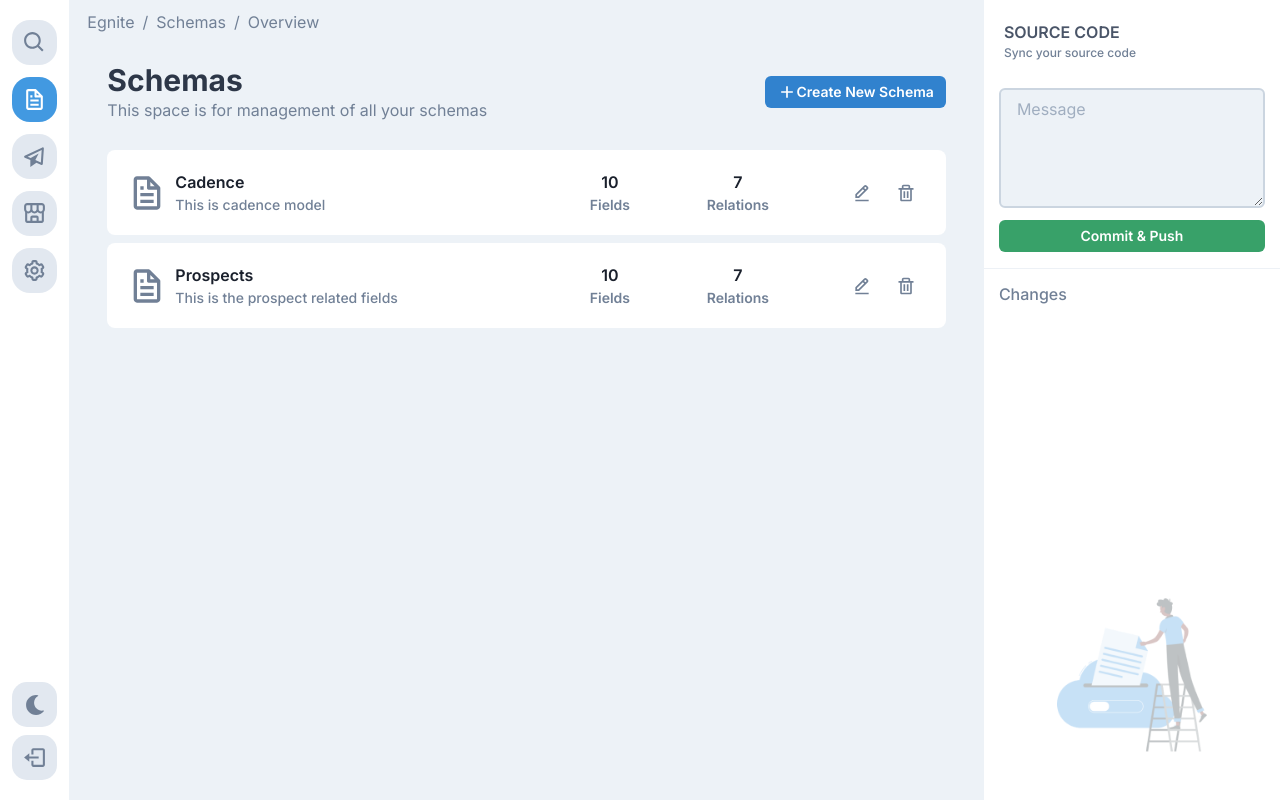
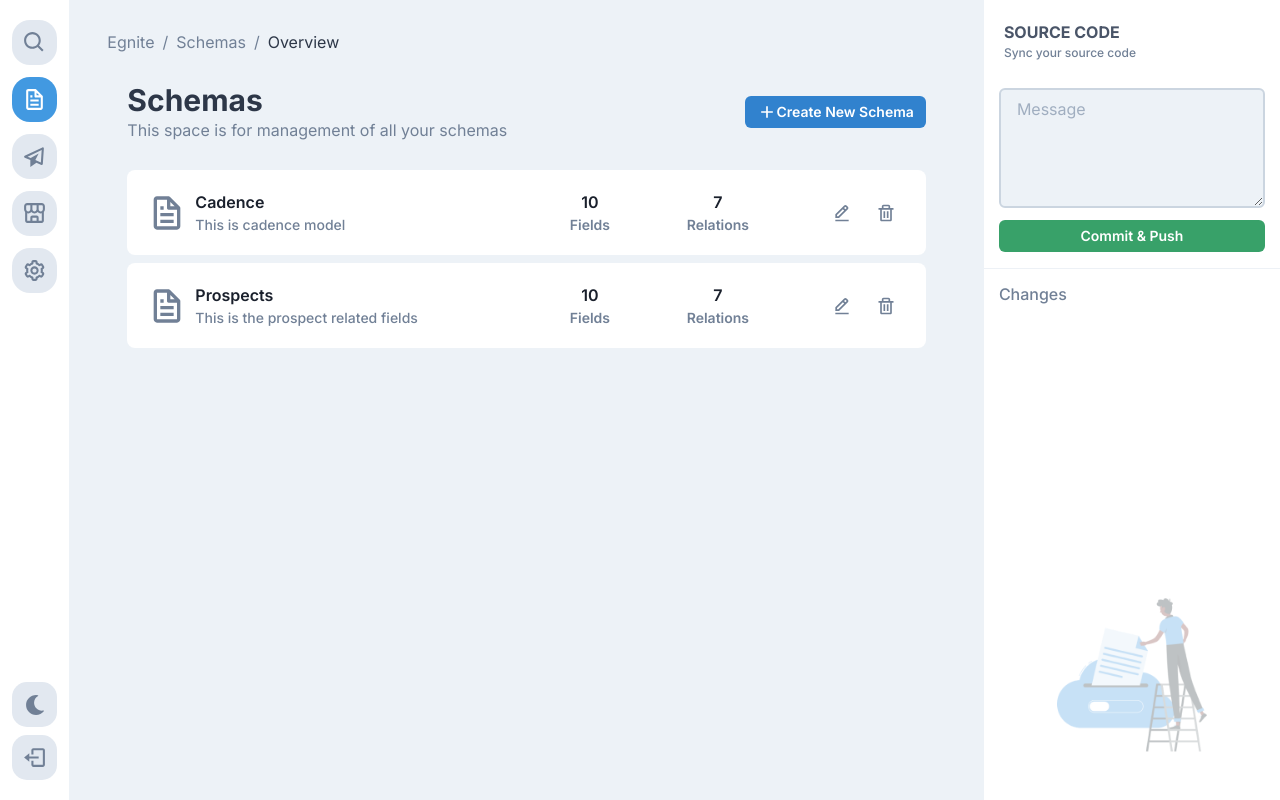
Before and after one commit to ashutoshxhq/egnite-app, a React (Create React App) app: page /schemas in a window 1280 px wide. Built offline with nearby package versions, Linux system fonts and the light colour scheme.

Commit message:
code refactor

```diff
--- a/src/components/GitSidebar.tsx
+++ b/src/components/GitSidebar.tsx
@@ -7,7 +7,7 @@ const GitSidebar = () => {
         <Box width="300px" background={colorMode === "light" ? "white" : "gray.800"} className="git-background" height="100vh">
             <VStack spacing={2} align="left">
                 <Box padding="20px 20px 10px 20px">
-                    <Text color={colorMode === "light" ? "gray.600" : "gray.300"} fontWeight="600">SOURCE CODE</Text>
+                    <Text color={colorMode === "light" ? "gray.600" : "gray.300"} fontWeight="700">SOURCE CODE</Text>
                     <Text color="gray.500" fontSize="xs" fontWeight="500">Sync your source code</Text>
                 </Box>
                 <VStack spacing={3} align="left" padding="8px 15px">
--- a/src/views/Schemas/Schemas.tsx
+++ b/src/views/Schemas/Schemas.tsx
@@ -1,13 +1,13 @@
-import { Box, Breadcrumb, BreadcrumbItem, BreadcrumbLink, Button, Divider, Heading, HStack, IconButton, Table, TableCaption, Tbody, Td, Text, Th, Thead, Tr, useColorMode, VStack } from '@chakra-ui/react'
+import { Box, Breadcrumb, BreadcrumbItem, BreadcrumbLink, Button, Heading, HStack, IconButton, Text, useColorMode, VStack } from '@chakra-ui/react'
 import React from 'react'
-import { BiEdit, BiEditAlt, BiFile, BiPlus, BiTrash } from 'react-icons/bi'
+import { BiEditAlt, BiFile, BiPlus, BiTrash } from 'react-icons/bi'
 import { Link } from 'react-router-dom'
 
 const Schemas = () => {
     const { colorMode, } = useColorMode()
 
     return (
-        <VStack>
+        <VStack padding="20px">
             <Box width="100%">
                 <Breadcrumb color="gray.500">
                     <BreadcrumbItem>
@@ -19,7 +19,7 @@ const Schemas = () => {
                     </BreadcrumbItem>
 
                     <BreadcrumbItem isCurrentPage>
-                        <BreadcrumbLink as={Link} to="/schemas">Overview</BreadcrumbLink>
+                        <BreadcrumbLink color={colorMode === "light"?"gray.700":"gray.300"} as={Link} to="/schemas">Overview</BreadcrumbLink>
                     </BreadcrumbItem>
                 </Breadcrumb>
             </Box>
@@ -36,7 +36,7 @@ const Schemas = () => {
 
             <Box borderRadius="8px" background={colorMode === "light" ? "white" : "gray.800"} width="calc(100% - 40px)" padding="10px 20px">
                 <HStack justifyContent="space-between" padding="10px 0px">
-                    <HStack>
+                    <HStack cursor="pointer">
                         <BiFile color="#718096" size="40" />
                         <Box>
                             <Text fontSize="md" fontWeight="600" color={colorMode === "light" ? "gray.800" : "gray.400"}>Cadence</Text>
```
Also changed, not shown: 1 other file (tests, documents, lock files or other folders).
